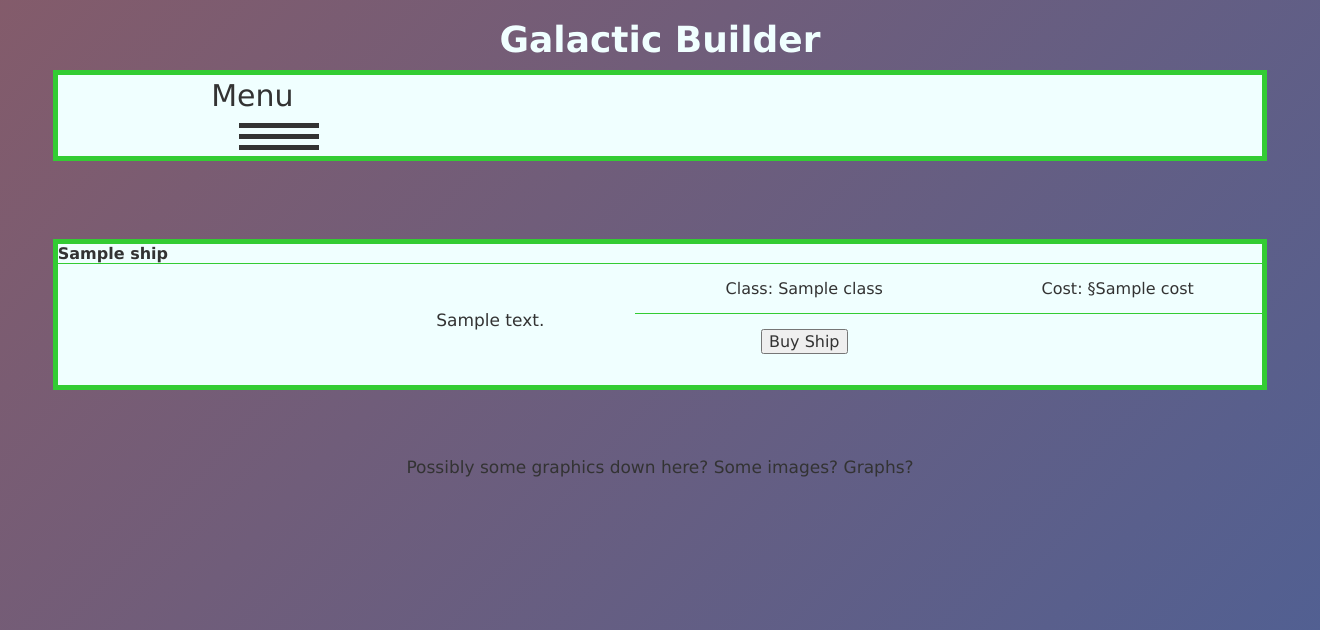
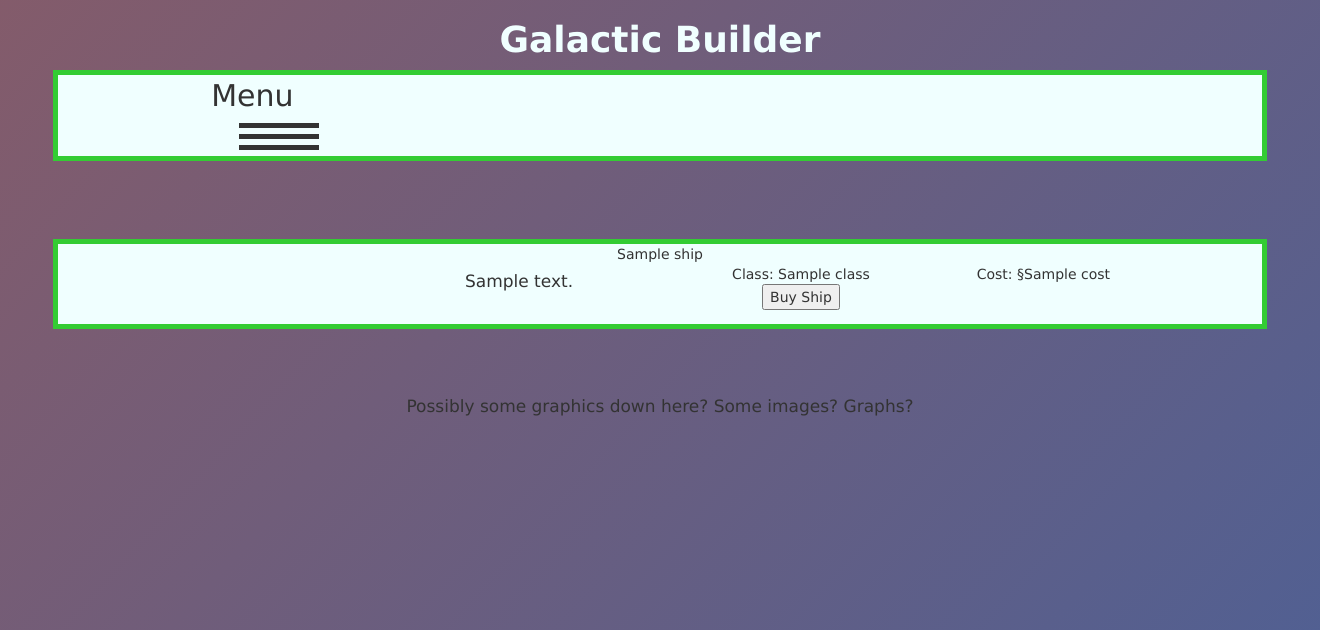
Before and after one commit to gyndlf/galactic-builder, a Flask app: template templates/shipBuying.html in a window 1320 px wide. Shown: the top 630 px of the page. Run offline with Flask 2, Linux system fonts and the light colour scheme; the template is opened without the code that fills it: most values are stand-ins (such as "Sample title", 1, 10 or a date in 2020); some libraries are stand-ins or nearby versions.

Commit message:
shipBuying.html converted to bootstrap

```diff
--- a/templates/shipBuying.html
+++ b/templates/shipBuying.html
@@ -2,24 +2,32 @@
 {% block content %}
 {% for ship in values.shipDesc %}
 
-<table id="maininfo">
-<tr>
-	<th colspan="4">{{ values.shipDesc[ship]['name'] }}</th>
-	</tr>
+<div id="maininfo">
+	<div class="row">
+		<div class="col-sm-12">{{ values.shipDesc[ship]['name'] }}</div>
+	</div>
 
-    <tr>
-	<td rowspan="2"><!--<img id = "test" src="/static/J10EXS.jpg" width= "53px" height="12px">--></td>
-	<td rowspan="2"><p>{{ values.shipDesc[ship]['desc'] }}</p></td>
-	<td>Class: {{ values.shipDesc[ship]['class'] }}</td>
-	<td>Cost: §{{ values.shipDesc[ship]['cost'] }}</td>
-	</tr>
-	<tr>
-	<td id="td"><form action="/user/{{ username }}/button" method="post">
-        <input type="submit" name="{{ 'buy' + ship }}" value="Buy Ship">
-    </form></td>
-	<td></td>
-	</tr>
-</table>
+    <div class="row">
+		<div class="col-sm-6">
+			<div class="row">
+				<div class="col-sm-6"><!--<img id = "test" src="/static/J10EXS.jpg" width= "53px" height="12px">--></div>
+				<div class="col-sm-6"><p>{{ values.shipDesc[ship]['desc'] }}</p></div>
+			</div>
+		</div>
+		<div class="col-sm-6">
+			<div class="row">
+				<div class="col-sm-6">Class: {{ values.shipDesc[ship]['class'] }}</div>
+				<div class="col-sm-6">Cost: §{{ values.shipDesc[ship]['cost'] }}</div>
+			</div>
+			<div class="row">
+				<div class="col-sm-6" id="td"><form action="/user/{{ username }}/button" method="post">
+    			    <input type="submit" name="{{ 'buy' + ship }}" value="Buy Ship">
+    			</form></div>
+				<div class="col-sm-6"></div>
+			</div>
+		</div>
+	</div>
+</div>
 <br>
 {% endfor %}
 
```
